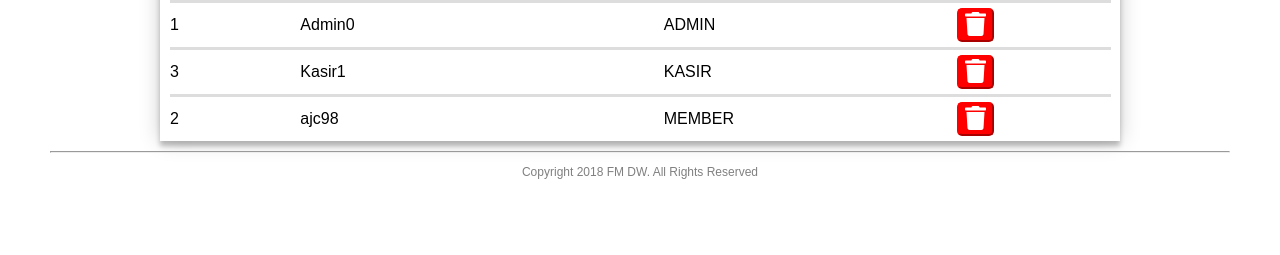
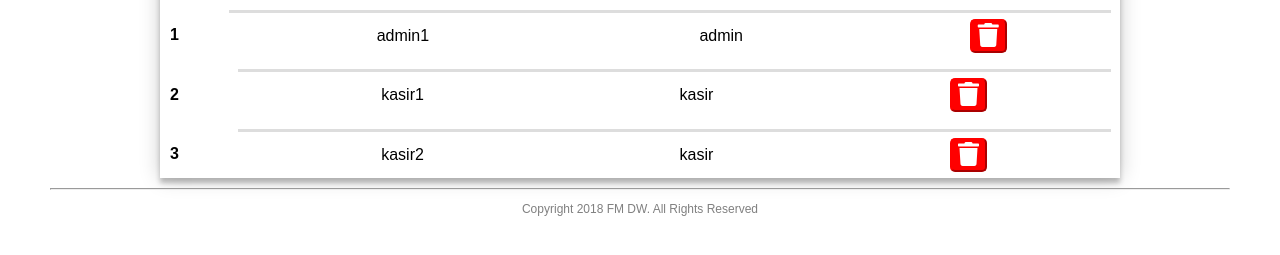
Before and after one commit to derrylieyanto/FMDW, a PHP site: page /account.php in a window 1280 px wide. Shown: the part 436-691 px from the top of the page. Run offline with PHP 8.4, Linux system fonts and the light colour scheme; data comes from the database, SQL or seed files in the repository; some libraries are stand-ins or nearby versions.

Commit message:
konek tabel ke db

```diff
--- a/FMDW/account.php
+++ b/FMDW/account.php
@@ -5,7 +5,6 @@
 	<link rel="stylesheet" type="text/css" href="style/header.css">
 	<link rel="stylesheet" type="text/css" href="style/footer.css">
 	<link rel="stylesheet" type="text/css" href="style/breadcrumb.css">
-	<script src="js/tableSort.js"></script>
 	<link rel="stylesheet" href="https://use.fontawesome.com/releases/v5.0.13/css/all.css" integrity="sha384-DNOHZ68U8hZfKXOrtjWvjxusGo9WQnrNx2sqG0tfsghAvtVlRW3tvkXWZh58N9jp" crossorigin="anonymous">
 	<style type="text/css">
 		#wrapper{
@@ -66,6 +65,7 @@
 		.account table td{
 			padding: 5px 0px;
 			border-top: 3px solid #ddd;
+			text-align: center;
 		}
 		.account tr:hover{
 			background-color: #ddd;
@@ -219,24 +219,28 @@ function searchFunction() {
 							<th onclick="sortTable(1)">Username<i class="fas fa-sort"></i></th>
 							<th onclick="sortTable(2)">Jabatan<i class="fas fa-sort"></i></th>
 						</thead>
-						<tr onclick="location.href='account_detail.php'">
-							<td>1</td>
-							<td >Admin0</td>
-							<td>ADMIN</td>
-							<td class="remove-acc"><button type="submit" class="remove"><i class="fa fa-trash"></i></button></td>
-						</tr>
-						<tr onclick="location.href='account_detail.php'">
-							<td>3</td>
-							<td>Kasir1</td>
-							<td>KASIR</td>
-							<td class="remove-acc"><button type="submit" class="remove"><i class="fa fa-trash"></i></button></td>
-						</tr>
-						<tr onclick="location.href='account_detail.php'">
-							<td onclick="location.href='account_detail.php'">2</td>
-							<td onclick="location.href='account_detail.php'">ajc98</td>
-							<td onclick="location.href='account_detail.php'">MEMBER</td>
-							<td class="remove-acc"><button type="submit" class="remove"><i class="fa fa-trash"></i></button></td>
-						</tr>
+							<?php
+						        include 'connect.php';
+						        $sql = "SELECT * FROM account";
+						        $result = mysqli_query($conn, $sql);
+						        $i=1;
+
+						        if (mysqli_num_rows($result) > 0) {
+				    // output data of each row
+				    ?>
+				    <?php
+				    while($row = mysqli_fetch_array($result)) {
+				    	echo "<table>
+								<tr>
+									<th onclick=\"location.href='account_detail.php?id_account=". $row['id_account'] ."'\">". $row['id_account'] ."</th>
+									<td onclick=\"location.href='account_detail.php?id_account=". $row['username'] ."'\">". $row['username']."</td>
+									<td onclick=\"location.href='account_detail.php?id_account=". $row['jabatan'] ."'\">". $row['jabatan']."</td>
+									<td ><button type=\"submit\" class=\"remove\"><i class=\"fa fa-trash\"></i></button></td>
+								</tr>
+							</table>";
+				   					}
+								}
+						     ?>
 					</table>
 
 				</div>
```
